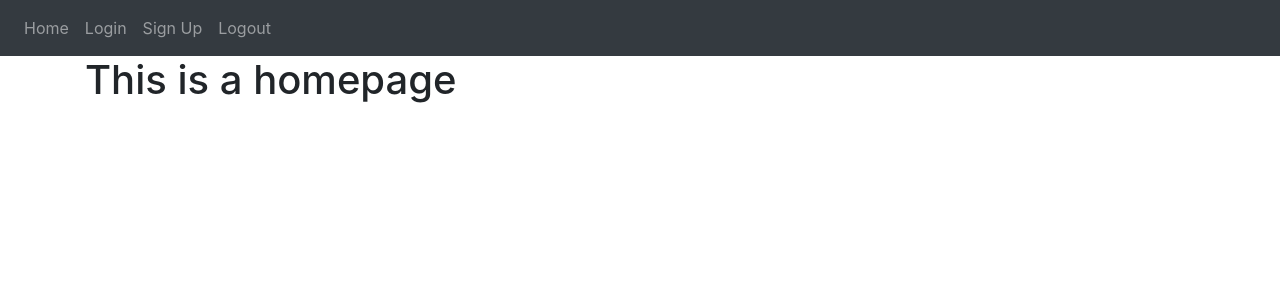
After one commit to KrisK1978/artbynapa, a Flask app: template website/templates/home.html in a window 1280 px wide. The commit adds this page. Shown: the top 300 px of the page. Run offline with Flask 2, Linux system fonts and the light colour scheme; the template is opened without the code that fills it, so the values that code supplies are empty; some libraries are stand-ins or nearby versions.

Commit message:
Added more templates

```diff
--- a/website/templates/base.html
+++ b/website/templates/base.html
@@ -8,31 +8,69 @@
     <link rel="apple-touch-icon" sizes="180x180" href="{{url_for('static', filename='favicons/apple-icon-180x180.png')}}">
     <link rel="icon" type="image/png" sizes="32x32" href="{{url_for('static', filename='favicons/favicon-16x16.png')}}">
     <link rel="icon" type="image/png" sizes="16x16" href="{{url_for('static', filename='favicons/favicon-32x32.png')}}">
-    <!--Fontawesome-->
-    <link rel="stylesheet" href="https://cdnjs.cloudflare.com/ajax/libs/font-awesome/6.2.0/css/all.min.css"
-    integrity="sha512-xh6O/CkQoPOWDdYTDqeRdPCVd1SpvCA9XXcUnZS2FmJNp1coAFzvtCN9BmamE+4aHK8yyUHUSCcJHgXloTyT2A=="
-    crossorigin="anonymous" referrerpolicy="no-referrer" />
     <!--Bootstrap-->
-    <link href="https://cdn.jsdelivr.net/npm/bootstrap@5.2.2/dist/css/bootstrap.min.css" rel="stylesheet"
-    integrity="sha384-Zenh87qX5JnK2Jl0vWa8Ck2rdkQ2Bzep5IDxbcnCeuOxjzrPF/et3URy9Bv1WTRi" crossorigin="anonymous">
+    <link
+    rel="stylesheet"
+    href="https://stackpath.bootstrapcdn.com/bootstrap/4.4.1/css/bootstrap.min.css"
+    integrity="sha384-Vkoo8x4CGsO3+Hhxv8T/Q5PaXtkKtu6ug5TOeNV6gBiFeWPGFN9MuhOf23Q9Ifjh"
+    crossorigin="anonymous"
+    />
+    <!--Font Awesome-->
+    <link
+    rel="stylesheet"
+    href="https://stackpath.bootstrapcdn.com/font-awesome/4.7.0/css/font-awesome.min.css"
+    crossorigin="anonymous"
+    />
     <!--Custom CSS-->
     <link rel="stylesheet" href="{{url_for('static', filename='style.css')}}">
-    <title>{% block %}artbynapa{% endblock %}</title>
+    <title>{% block title %}artbynapa{% endblock %}</title>
 </head>
 <body>
-    <!--jQuery-->
-    <script src="https://cdnjs.cloudflare.com/ajax/libs/jquery/3.6.1/jquery.min.js"
-    integrity="sha512-aVKKRRi/Q/YV+4mjoKBsE4x3H+BkegoM/em46NNlCqNTmUYADjBbeNefNxYV7giUp0VxICtqdrbqU7iVaeZNXA=="
-    crossorigin="anonymous" referrerpolicy="no-referrer"></script>
-    <!--Popper-->
-    <script src="https://cdn.jsdelivr.net/npm/@popperjs/core@2.11.6/dist/umd/popper.min.js"
-    integrity="sha384-oBqDVmMz9ATKxIep9tiCxS/Z9fNfEXiDAYTujMAeBAsjFuCZSmKbSSUnQlmh/jp3"
-    crossorigin="anonymous"></script>
-    <!--Bootstrap JS-->
-    <script src="https://cdn.jsdelivr.net/npm/bootstrap@5.2.2/dist/js/bootstrap.min.js"
-    integrity="sha384-IDwe1+LCz02ROU9k972gdyvl+AESN10+x7tBKgc9I5HFtuNz0wWnPclzo6p9vxnk"
-    crossorigin="anonymous"></script>
-    <!--Custom Java Script-->
-    <script type="text/javascript" src="{{ url_for('static', filename='index.js') }}"></script>
+    <!--Navbar-->
+    <nav class="navbar navbar-expand-lg navbar-dark bg-dark">
+        <button
+          class="navbar-toggler"
+          type="button"
+          data-toggle="collapse"
+          data-target="#navbar"
+        >
+          <span class="navbar-toggler-icon"></span>
+        </button>
+        <div class="collapse navbar-collapse" id="navbar">
+            <div class="navbar-nav">
+                <a class="nav-item nav-link" id="home" href="/">Home</a>
+                <a class="nav-item nav-link" id="login" href="/login">Login</a>
+                <a class="nav-item nav-link" id="sinUp" href="/sign-up">Sign Up</a>
+                <a class="nav-item nav-link" id="logout" href="/logout">Logout</a>
+            </div>
+        </div>
+    </nav>
+    <div class="container">
+        {% block content %}
+        {% endblock %}
+    </div>
+   <!--jQuery-->
+   <script
+    src="https://code.jquery.com/jquery-3.2.1.slim.min.js"
+    integrity="sha384-KJ3o2DKtIkvYIK3UENzmM7KCkRr/rE9/Qpg6aAZGJwFDMVNA/GpGFF93hXpG5KkN"
+    crossorigin="anonymous"
+  ></script>
+  <!--Popper-->
+  <script
+    src="https://cdnjs.cloudflare.com/ajax/libs/popper.js/1.12.9/umd/popper.min.js"
+    integrity="sha384-ApNbgh9B+Y1QKtv3Rn7W3mgPxhU9K/ScQsAP7hUibX39j7fakFPskvXusvfa0b4Q"
+    crossorigin="anonymous"
+  ></script>
+  <!--Bootstrap-->
+  <script
+    src="https://maxcdn.bootstrapcdn.com/bootstrap/4.0.0/js/bootstrap.min.js"
+    integrity="sha384-JZR6Spejh4U02d8jOt6vLEHfe/JQGiRRSQQxSfFWpi1MquVdAyjUar5+76PVCmYl"
+    crossorigin="anonymous"
+  ></script>
+  <!--Custom JS-->
+  <script
+    type="text/javascript"
+    src="{{ url_for('static', filename='index.js') }}"
+  ></script>
 </body>
 </html>
--- /dev/null
+++ b/website/templates/home.html
@@ -0,0 +1,6 @@
+{% extends "base.html" %}
+{% block title %}Home{% endblock %}
+
+{% block content %}
+    <h1>This is a homepage</h1>
+{% endblock %}
--- /dev/null
+++ b/website/templates/login.html
@@ -0,0 +1,6 @@
+{% extends "base.html" %}
+{% block title %}Home{% endblock %}
+
+{% block content %}
+    <h1>This is a login page</h1>
+{% endblock %}
--- /dev/null
+++ b/website/templates/sign_up.html
@@ -0,0 +1,6 @@
+{% extends "base.html" %}
+{% block title %}Home{% endblock %}
+
+{% block content %}
+    <h1>This is a sign up page</h1>
+{% endblock %}
--- a/website/views.py
+++ b/website/views.py
@@ -1,7 +1,7 @@
-from flask import Blueprint
+from flask import Blueprint, render_template
 
 views = Blueprint('views', __name__)
 
 @views.route('/')
 def home():
-    return "<h1>Test</h1>"
+    return render_template("home.html")
```
Also changed, not shown: website/auth.py (+4 -4 lines), website/static/index.js (added), website/static/script.js (deleted).
